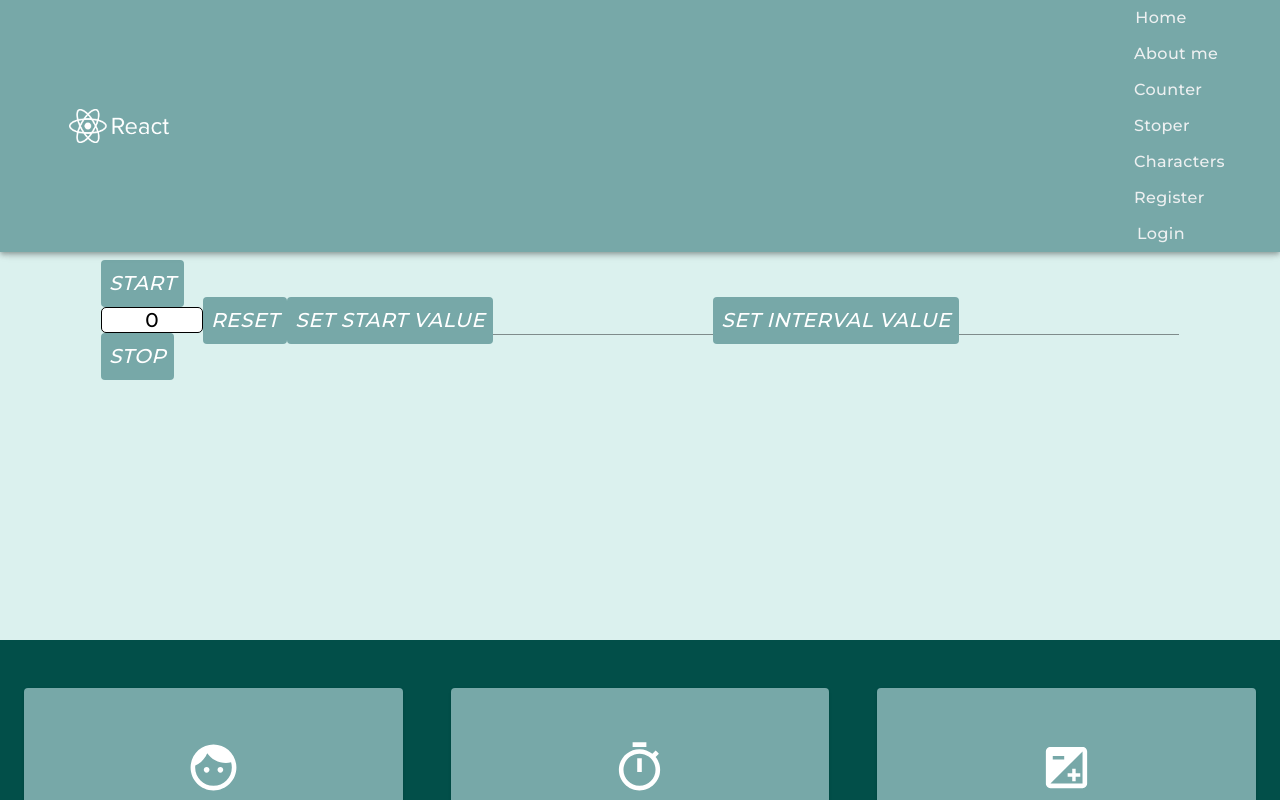
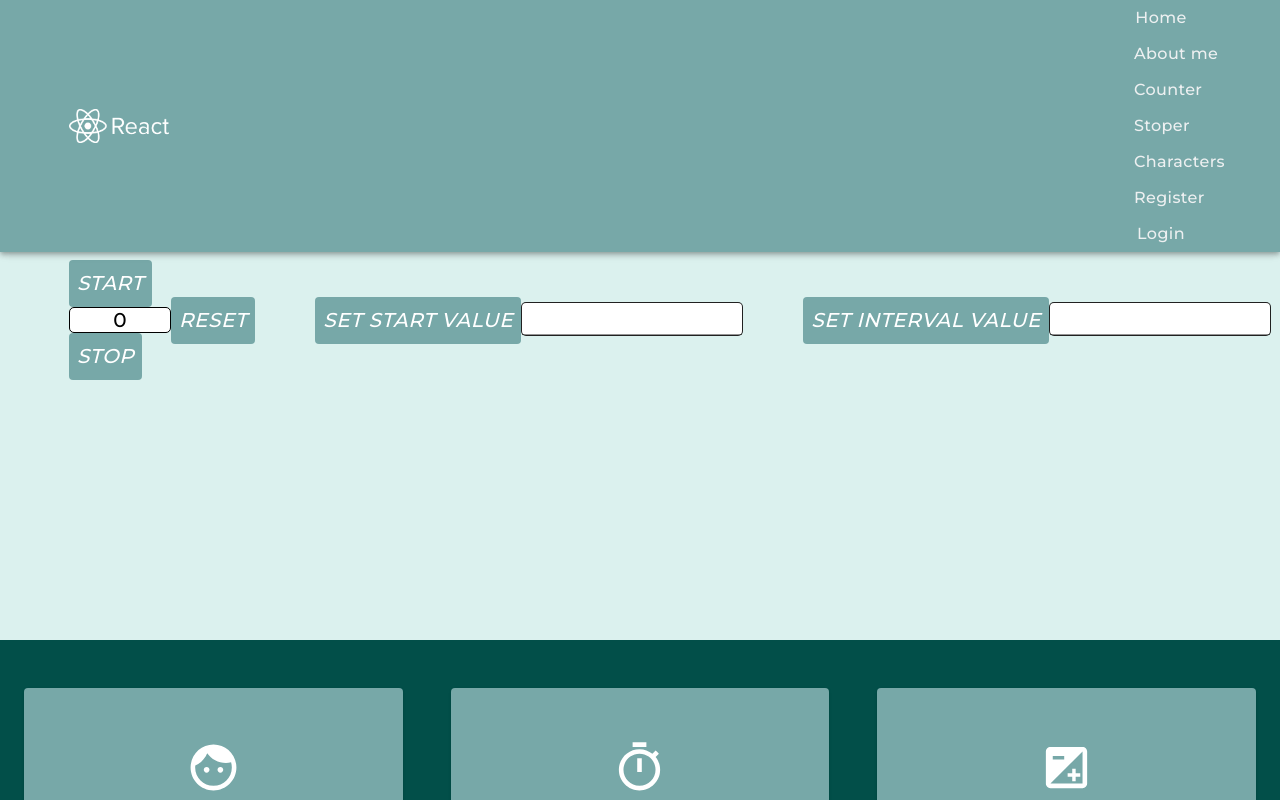
Before and after one commit to radiographer/react-projekt, a React (Create React App) app in the folder app/: page /stoper in a window 1280 px wide. Shown: the top 800 px of the page. Built offline with nearby package versions, Linux system fonts and the light colour scheme.

Commit message:
finished styling stoper

```diff
--- a/app/src/pages/Stoper.js
+++ b/app/src/pages/Stoper.js
@@ -24,11 +24,13 @@ const useStyles = makeStyles(() => ({
   },
 
   box: {
-    // display: "flex",
-
-    // justifyContent: "evenly",
-    // alignItems: "center",
     position: "center",
+    marginLeft: 60,
+  },
+  input: {
+    border: "solid 1px",
+    borderRadius: 5,
+    backgroundColor: "white",
   },
 }));
 
@@ -98,12 +100,10 @@ const Stoper = () => {
           stop
         </Button>
       </Box>
-
       <Button className={classes.button} onClick={onReset}>
         Reset
-      </Button>
-      <Box>
-        {" "}
+      </Button>{" "}
+      <Box className={classes.box}>
         <Button
           value={0}
           className={classes.button}
@@ -112,17 +112,17 @@ const Stoper = () => {
           set start value
         </Button>
         <Input
+          className={classes.input}
           type="number"
           onChange={(e) => setStartValue(e.target.value)}
-        ></Input>
+        ></Input>{" "}
       </Box>
-
-      <Box>
-        {" "}
+      <Box className={classes.box}>
         <Button className={classes.button} onClick={() => onIntervalValue()}>
           set interval value
         </Button>
         <Input
+          className={classes.input}
           type="number"
           onChange={(e) => setIntervaltValue(e.target.value)}
         ></Input>
```
